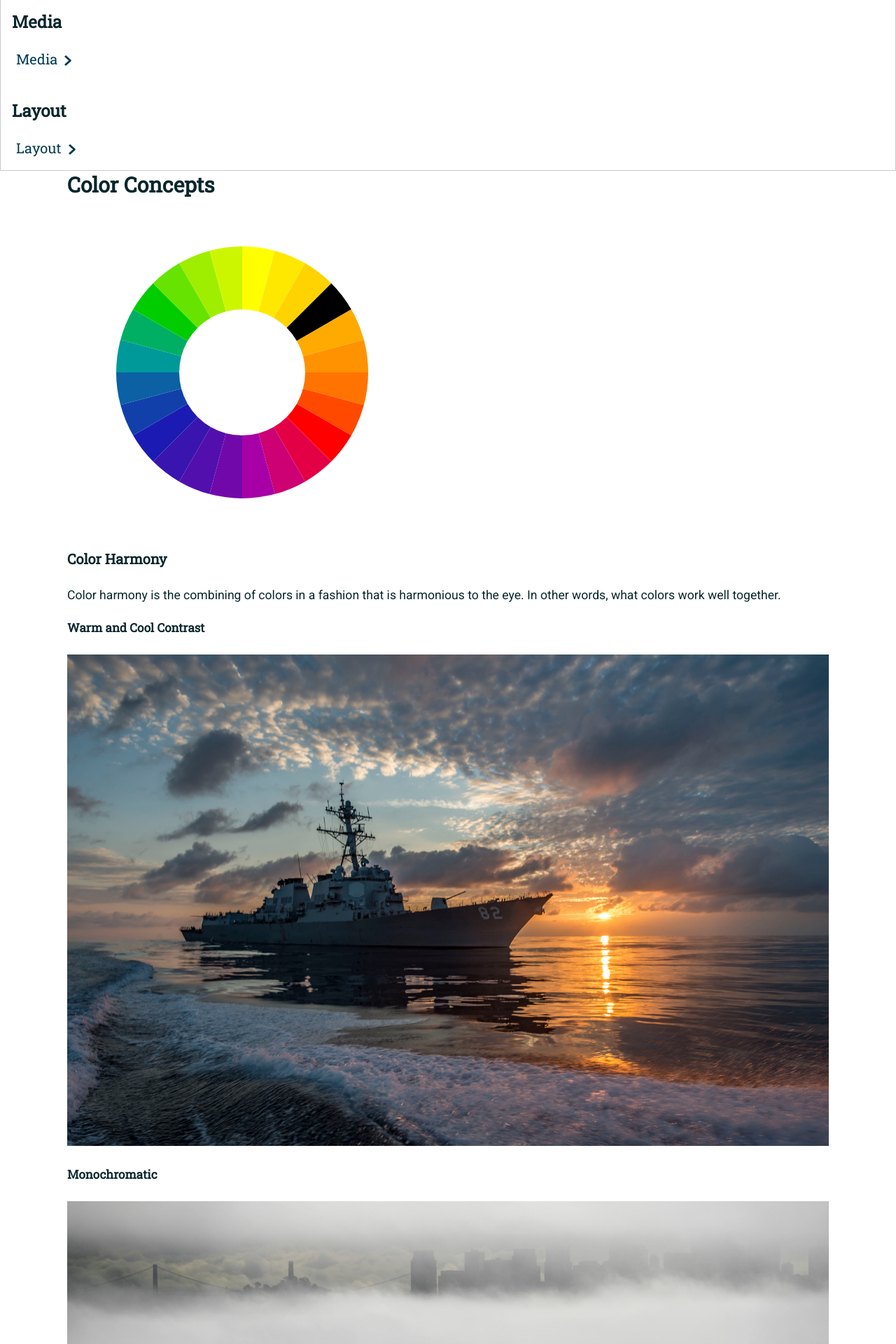
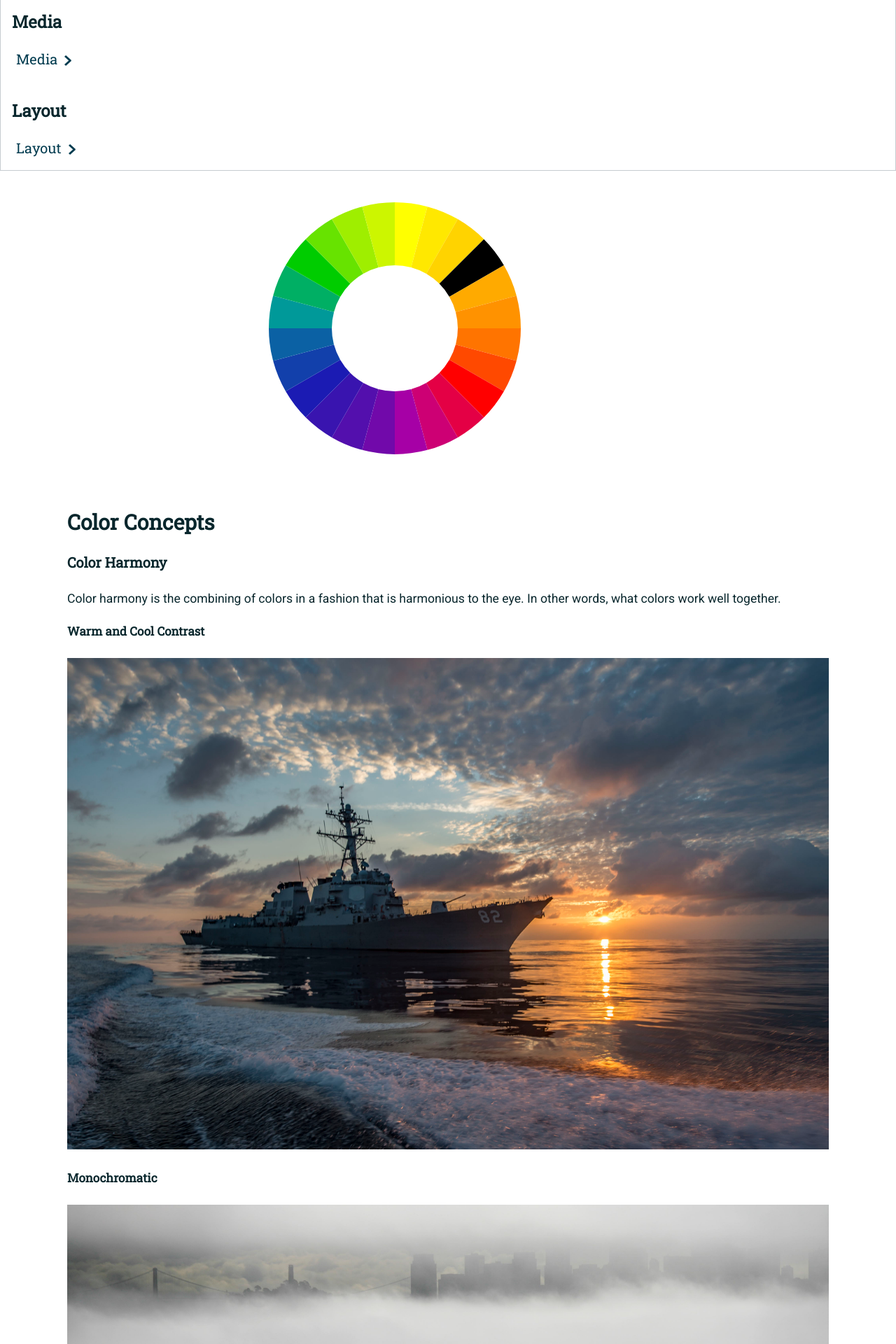
Before and after one commit to usnavy/Navy-Design-Guide, a Jekyll site: the page built from color-concepts.md, in a window 1280 px wide. Shown: the part 1543-3463 px from the top of the page at 70% size. Built offline with Jekyll 4.4.1, drawn with Linux system fonts in a browser that asks for light colours; nearby versions of some CDN libraries; our own code applies the rules of GitHub Pages for plain Markdown files.

Commit message:
Update color-concepts.md

```diff
--- a/color-concepts.md
+++ b/color-concepts.md
@@ -1,5 +1,4 @@
-<script src="https://cdnjs.cloudflare.com/ajax/libs/angular.js/1.6.1/angular.min.js"></script>
-<script src="https://cdnjs.cloudflare.com/ajax/libs/d3/4.9.1/d3.min.js"></script>
+
 <script>
   var app = angular.module("chartApp", []);
 
@@ -182,6 +181,9 @@ app.directive("pieChart", function($window) {
 
 </script>
 
+<div id="color-wheel" ng-app="chartApp" ng-controller="SimulationController">
+  <div pie-chart chart-data="simulationData"></div>
+</div>
 
 ## Color Concepts
 
```
